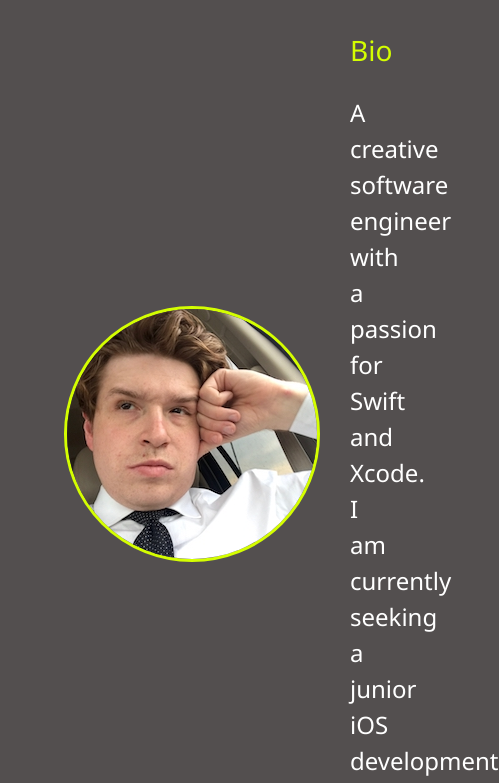
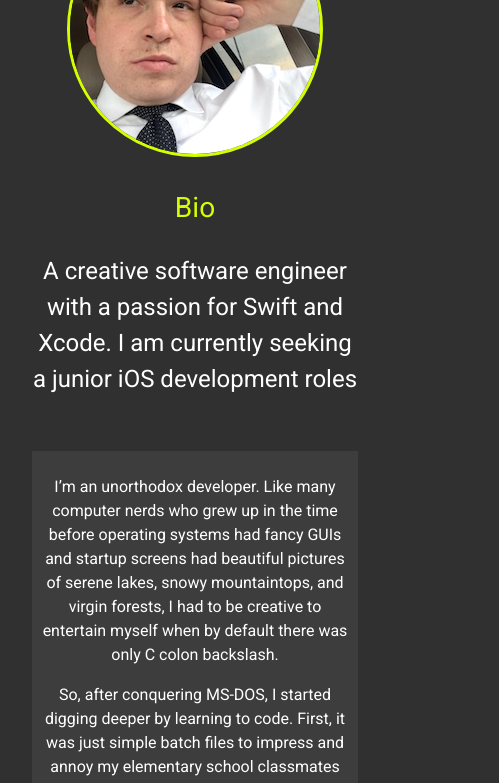
Before and after one commit to shimanopower/newPortfolio, a website: page dist/about.html in a window 390 px wide. Shown: the part 397-1180 px from the top of the page, 499 px wide, since content can reach past the window. Drawn offline with Linux system fonts and the light colour scheme.

Commit message:
fixed responsive design issues / darkened template / and changed main font to Google's Roboto

```diff
--- a/scss/_config.scss
+++ b/scss/_config.scss
@@ -1,4 +1,5 @@
-$primary-color: #534f4f;
+$primary-color: #313030;
+// $primary-color: #534f4f;
 $secondary-color: #d4fe01;
 $show-home-image: true;
 $home-image: url(../img/background.jpg);
@@ -42,13 +43,13 @@ $background-opacity: 0.8;
 // Media Query Mixins
 
 @mixin mediaSm {
-  @media screen and (max-width: 500 px) {
+  @media screen and (max-width: 500px) {
     @content;
   }
 }
 
 @mixin mediaMd {
-  @media screen and (max-width: 768 px) {
+  @media screen and (max-width: 768px) {
     @content;
   }
 }
--- a/scss/_mobile.scss
+++ b/scss/_mobile.scss
@@ -23,6 +23,7 @@
       margin-bottom: 1rem;
     }
   }
+
   ul.menu-nav,
   div.menu-branding {
     float: none;
@@ -33,27 +34,29 @@
       transform: translate3d(0, 0, 0);
     }
   }
+
   .menu-nav {
     height: 75vh;
     transform: translate3d(-100%, 0, 0);
     font-size: 24px;
   }
 
-  .nenu-branding {
+  .menu-branding {
     height: 25vh;
     transform: translate3d(100%, 0, 0);
 
     .portrait {
-      background: url("../img/workProfile.jpg");
+      background: url("../img/workProfileSmall.jpg");
       width: 150px;
       height: 150px;
     }
   }
 
-  .about-top {
+  .about-info {
     grid-template-areas:
       "bioimage"
-      "bio";
+      "bio"
+      "box1";
 
     grid-template-columns: 1fr;
   }
@@ -65,7 +68,7 @@
 
 // Phones
 @include mediaSm {
-  main h1 {
+  main {
     padding: 2rem;
     #home h1 {
       margin-top: 10vh;
--- a/scss/main.scss
+++ b/scss/main.scss
@@ -11,7 +11,7 @@ body {
   color: set-text-color($primary-color);
   height: 100%;
   margin: 0;
-  font-family: "Segoe UI", Tahoma, Geneva, Verdana, sans-serif;
+  font-family: "Roboto", "Segoe UI", Tahoma, Geneva, Verdana, sans-serif;
   line-height: 1.5;
 }
 
```
Also changed, not shown: dist/about.html, dist/contact.html, dist/css/main.css, dist/index.html, dist/work.html.
